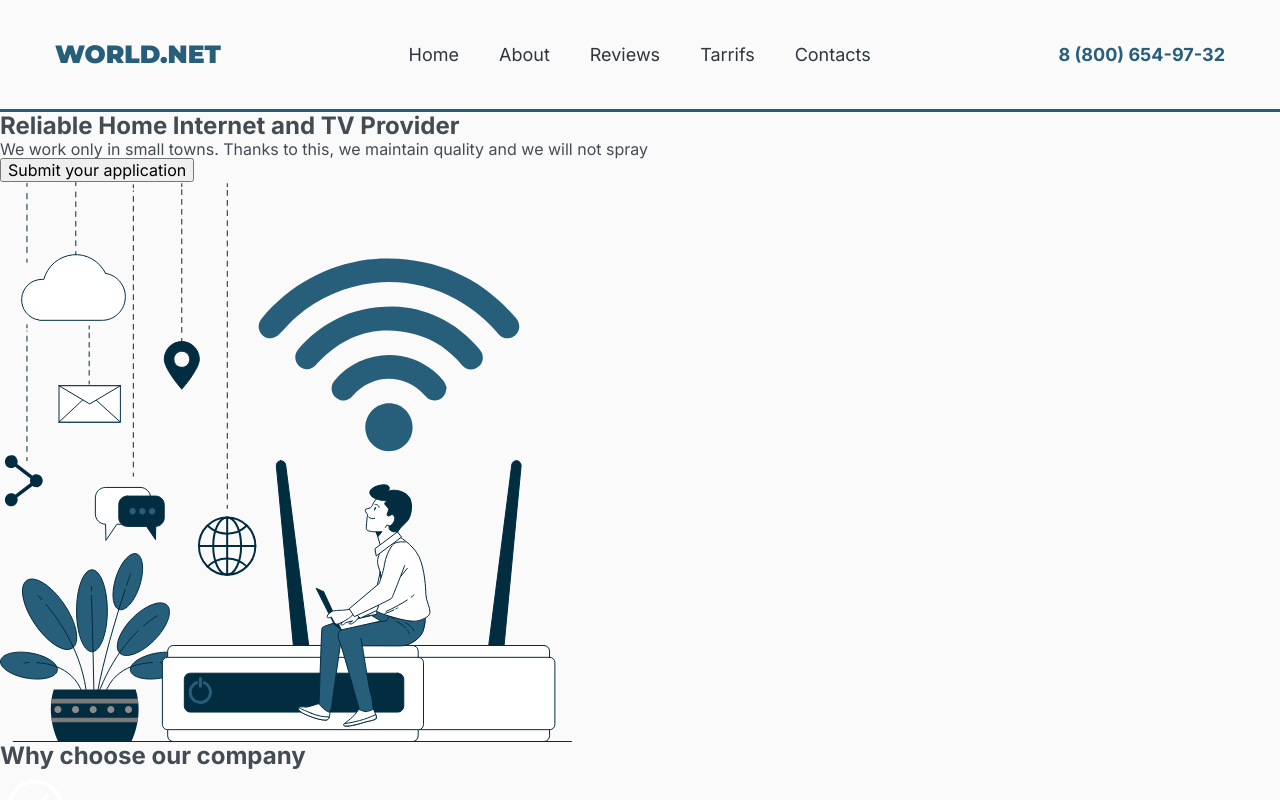
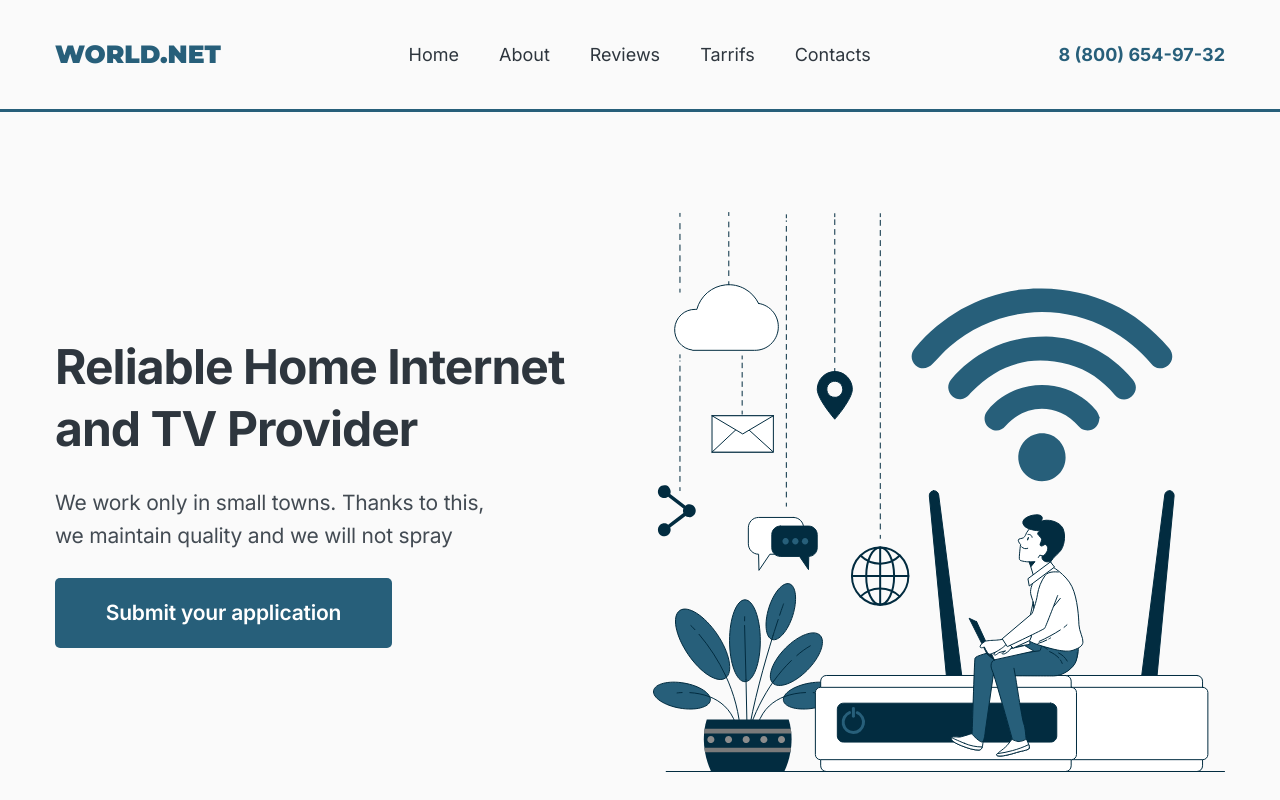
Before and after one commit to KaterynaTsybulia/development-of-the-plan, a website: page index.html in a window 1280 px wide. Shown: the top 800 px of the page. Drawn offline with nearby package versions, Linux system fonts and the light colour scheme.

Commit message:
add hero style

```diff
--- a/css/style.css
+++ b/css/style.css
@@ -97,3 +97,50 @@ img {
 	text-align: right;
 	color: #275f7a;
 }
+
+/* ---------------HERO--------------- */
+
+.hero-section {
+	padding-top: 100px;
+	padding-bottom: 100px;
+}
+.hero-container {
+	display: flex;
+	align-items: center;
+}
+.hero-box {
+}
+
+.hero-title {
+	font-weight: 700;
+	font-size: 48px;
+	line-height: 1.3;
+	letter-spacing: -0.02em;
+	color: #2e363e;
+	margin-bottom: 25px;
+}
+
+.hero-text {
+	font-weight: 400;
+	font-size: 21px;
+	line-height: 1.6;
+	letter-spacing: -0.01em;
+	color: #434b53;
+	margin-bottom: 25px;
+	max-width: 434px;
+}
+
+.hero-btn {
+	border-radius: 5px;
+	padding: 20px 50px;
+	min-width: 337px;
+	height: 70px;
+	background: #275f7a;
+
+	font-weight: 600;
+	font-size: 21px;
+	line-height: 1.43;
+	letter-spacing: -0.01em;
+	color: #fff;
+	border: none;
+}
--- a/index.html
+++ b/index.html
@@ -48,14 +48,18 @@
 			</div>
 		</header>
 		<main>
-			<section>
-				<h1>Reliable Home Internet and TV Provider</h1>
-				<p>
-					We work only in small towns. Thanks to this, we maintain quality and we
-					will not spray
-				</p>
-				<button type="button">Submit your application</button>
-				<img src="./image/hero-img.svg" alt="hero-img" width="572" height="560" />
+			<section class="hero-section">
+				<div class="container hero-container">
+					<div class="hero-box">
+						<h1 class="hero-title">Reliable Home Internet and TV Provider</h1>
+						<p class="hero-text">
+							We work only in small towns. Thanks to this, we maintain quality and we
+							will not spray
+						</p>
+						<button class="hero-btn" type="button">Submit your application</button>
+					</div>
+					<img src="./image/hero-img.svg" alt="hero-img" width="572" height="560" />
+				</div>
 			</section>
 			<section>
 				<h2>Why choose our company</h2>
```
